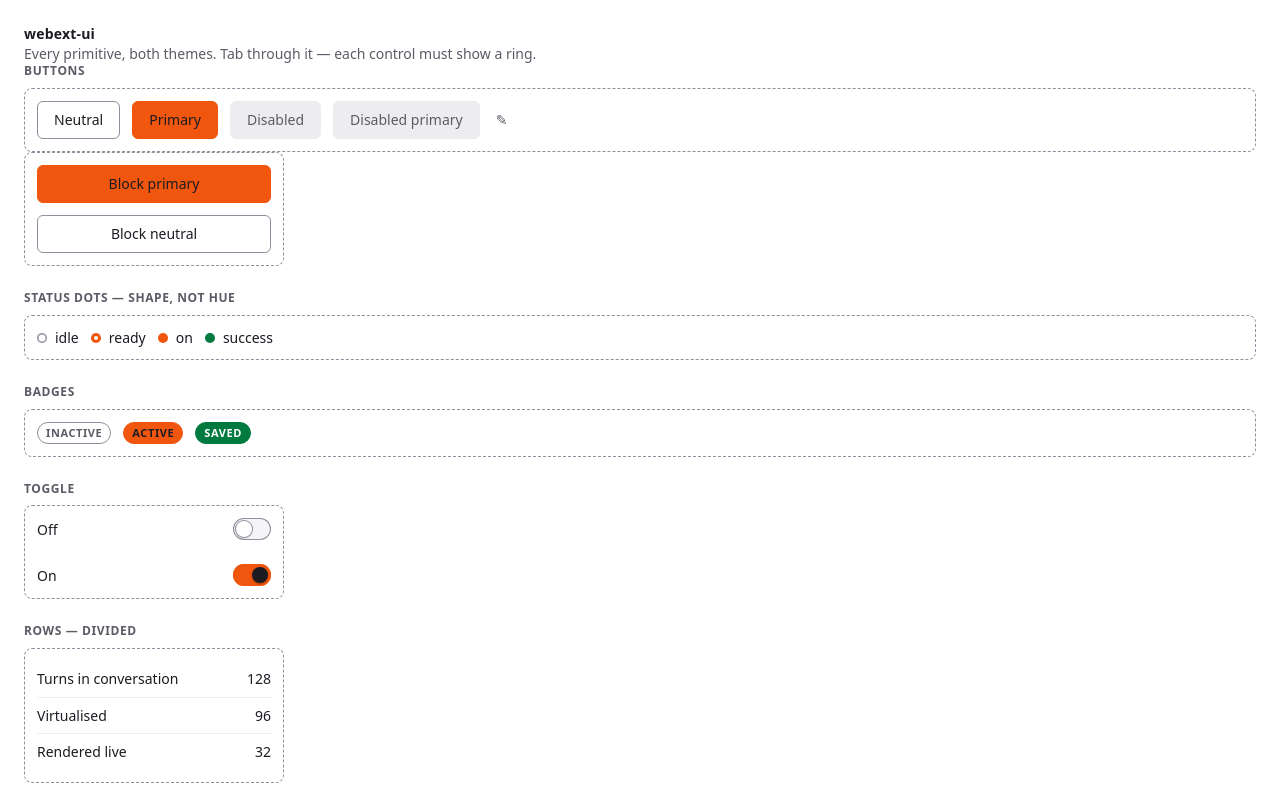
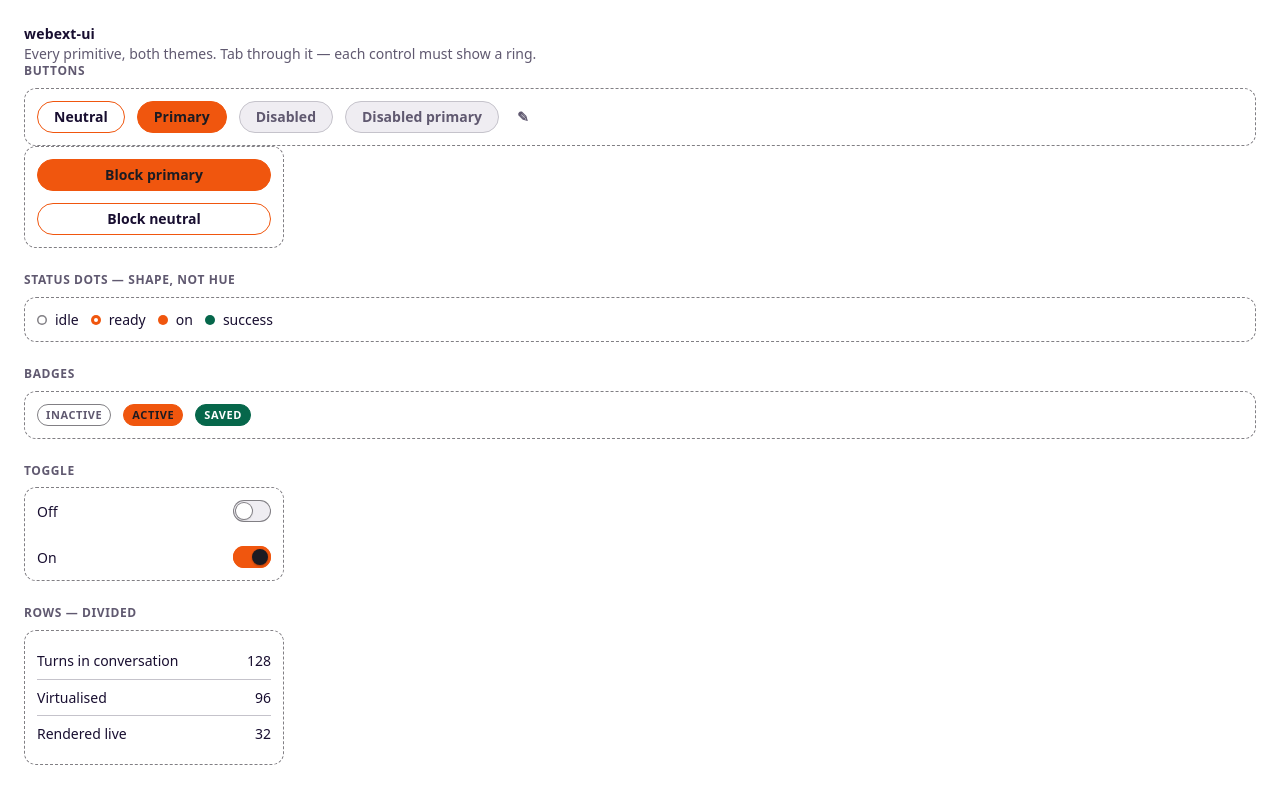
Before and after one commit to kud/webext-ui, a website: page demo/index.html in a window 1280 px wide. Shown: the top 786 px of the page. Drawn offline with Linux system fonts and the light colour scheme; files that its build step writes are made by us from their sources.

Commit message:
🎨 style(design): align to Firefox Nova design system
- Update color tokens to match Firefox Nova palette: violet-tinted greys, new foreground (#180e30), muted (#605970), faint (#817f84), and adjusted feedback colors for improved contrast
- Revise radius scale: --radius-md 6→8px, --radius-lg 8→12px, --radius-xl 12→16px to align with Nova's 8/12/16 progression
- Reduce --control-height from 38px to 32px following Nova's 32px button spec
- Redesign .btn as pill-shaped secondary button with accent border and transparent background per Nova pattern
- Update .row-bleed to inset Nova menu item style: 8px margin, rounded highlight, no dividers in .rows-divided
- Make search input pill-shaped with increased horizontal padding
- Adjust .btn-icon to round (pill radius) with improved hover state using --hover
- Update documentation in inventory.md explaining Nova alignment and pixel changes
- Fix contrast ratio values in demo HTML (6.70:1→6.64:1, 3.19:1→3.96:1) and update hint text

```diff
--- a/demo/index.html
+++ b/demo/index.html
@@ -33,6 +33,7 @@
       }
       .bench-col {
         flex-direction: column;
+        flex-wrap: nowrap;
         align-items: stretch;
         width: var(--popup-narrow);
       }
@@ -128,7 +129,7 @@
     <section class="specimen">
       <h2>Rows — full bleed, with hover-revealed controls</h2>
       <div class="bench bench-col" style="padding: 0">
-        <ul class="list rows-divided">
+        <ul class="list">
           <li class="row-bleed">
             <button class="row-main">
               <span class="dot" data-tone="on"></span>
@@ -222,7 +223,7 @@
       <h2>Text</h2>
       <div class="bench bench-col">
         <p class="status">A status line, at --muted.</p>
-        <p class="hint">A hint, 11px at --muted — 6.70:1 rather than 3.19:1.</p>
+        <p class="hint">A hint, 11px at --muted — 6.64:1 rather than 3.96:1.</p>
         <p class="state">
           An empty state.<br />Run <code>foxhop install</code> to begin.
         </p>
--- a/src/css/tokens.css
+++ b/src/css/tokens.css
@@ -7,6 +7,12 @@
  * Every colour pair below is contrast-checked. The figures in comments are
  * computed WCAG 2.1 ratios, not estimates.
  *
+ * The scale follows Firefox's Nova design (mozilla-firefox/firefox@913f1b0,
+ * toolkit/themes/shared/design-system/dist/tokens-shared.css). Values are
+ * copied, not referenced: an extension page cannot see the browser's custom
+ * properties. Each one names the Firefox token it copies. Where a Firefox value
+ * fails WCAG it is deliberately not copied, and the comment says so.
+ *
  * An extension overrides --accent and --accent-fg (together, always) in its
  * own stylesheet. Everything else is the shared scale and should not be
  * overridden without a reason worth writing down.
@@ -15,15 +21,16 @@
 :root {
   color-scheme: light dark;
 
-  /* Surfaces and text. These seven values were already identical, byte for
-     byte, in four extensions — they are recorded here rather than chosen. */
-  --bg: #ffffff;
-  --fg: #1c1b22;
-  --muted: #5b5b66; /* 6.70:1 on --bg — the lightest colour text may use */
-  --faint: #8f8f9d; /* 3.19:1 on --bg — NON-TEXT ONLY: icons, dividers, disabled */
-  --hover: #f5f5f7;
-  --border: #ededf0; /* 1.17:1 on --bg — a divider, never a control edge */
-  --border-control: #8f8f9d; /* 3.19:1 on --bg — meets WCAG 1.4.11 for control edges */
+  /* Surfaces and text. */
+  --bg: #ffffff; /* --background-color-box (light) */
+  --fg: #180e30; /* --text-color: violet-desaturated-90. 18.35:1 on --bg */
+  --muted: #605970; /* --text-color-deemphasized, fg at 69% baked to hex. 6.64:1 on --bg — the lightest colour text may use */
+  --faint: #817f84; /* gray-45 = --border-color-interactive. 3.96:1 on --bg — NON-TEXT ONLY: icons, dividers, disabled */
+  --hover: #efedf2; /* gray-10. fg 15.79:1 */
+  --border: #c5c3cb; /* --panel-separator-color, fg at 25% baked. A divider, never a control edge */
+  /* Firefox's own input border (gray-30, 2.02:1) fails WCAG 1.4.11, so the
+     control edge takes the interactive border instead. */
+  --border-control: #817f84; /* gray-45 = --border-color-interactive. 3.96:1 on --bg */
 
   /* Product identity. Override this pair per extension; the default is the
      orange shared by foxhop and smoothgpt. --accent-fg is whatever reaches
@@ -31,10 +38,10 @@
   --accent: #f0560e;
   --accent-fg: #1c1b22; /* 4.92:1 on --accent. White would be 3.48:1 and fail. */
 
-  /* Feedback. Both greens found in the fleet (#1e8e3e 4.21:1, #27ae60 2.87:1)
-     fail AA as text, so --success is introduced rather than derived. */
-  --success: #017a40; /* 5.44:1 on --bg */
-  --danger: #d70022; /* 5.37:1 on --bg */
+  /* Feedback. Firefox's green-50 (#008865) is 4.46:1 as text and misses AA,
+     so --success takes the next step down. */
+  --success: #06674b; /* green-60. 6.89:1 on --bg */
+  --danger: #c52d4f; /* red-50 = --text-color-error. 5.44:1 on --bg */
 
   /* Focus. No precedent existed anywhere in the fleet; this is invented.
      The ring is the accent, offset so it clears an accent-filled control and
@@ -66,17 +73,15 @@
   --line-loose: 1.6;
 
   /* Radii. */
-  --radius-sm: 4px;
-  --radius-md: 6px;
-  --radius-lg: 8px;
-  --radius-xl: 12px;
+  --radius-sm: 4px; /* --border-radius-xsmall */
+  --radius-md: 8px; /* --border-radius-small */
+  --radius-lg: 12px; /* --border-radius-medium = --input-text-border-radius */
+  --radius-xl: 16px; /* --border-radius-large = --panel-menuitem-border-radius */
   --radius-pill: 999px;
 
-  /* Sizing. --control-height fell out of the arithmetic rather than being
-     picked: an input at 8px/12px with 14px/1.4 text and a 1px border computes
-     to 37.6px, a button at 8px/16px lands in the same place, and the toggle
-     track was already 38px wide. */
-  --control-height: 38px;
+  /* Sizing. Nova controls are 32px tall; a button at 4px/16px padding with
+     14px/1.2 text lands there, as does a pill-shaped input. */
+  --control-height: 32px; /* --button-min-height = --size-item-large */
   --popup-narrow: 260px;
   --popup-wide: 360px;
 
@@ -88,18 +93,18 @@
 
 @media (prefers-color-scheme: dark) {
   :root {
-    --bg: #1c1b22;
-    --fg: #fbfbfe;
-    --muted: #b1b1bd; /* 8.05:1 on --bg */
-    --faint: #8f8f9d; /* 5.36:1 — still non-text only, for consistency of meaning */
-    --hover: #2b2a33;
-    --border: #2b2a33;
-    --border-control: #8f8f9d; /* 5.36:1 on --bg */
+    --bg: #171519; /* --background-color-box (dark): gray-80 */
+    --fg: #f2f0f8; /* violet-desaturated-0. 16.06:1 on --bg */
+    --muted: #aeacb3; /* fg at 69% baked. 8.08:1 on --bg */
+    --faint: #949297; /* gray-40 = --border-color-interactive. 5.89:1 — still non-text only, for consistency of meaning */
+    --hover: #312f33; /* gray-65. fg 11.73:1 */
+    --border: #4e4c51; /* fg at 25% baked */
+    --border-control: #949297; /* 5.89:1 on --bg */
 
     --accent: #ff9a3d;
     --accent-fg: #1c1b22; /* 8.09:1 on --accent */
 
-    --success: #81c995; /* 8.72:1 on --bg */
-    --danger: #ff6b6b; /* 6.16:1 on --bg */
+    --success: #90e3c6; /* green-20. 12.08:1 on --bg */
+    --danger: #ffb6bf; /* red-20. 10.97:1 on --bg */
   }
 }
--- a/src/css/webext-ui.css
+++ b/src/css/webext-ui.css
@@ -243,15 +243,24 @@ body {
   margin-top: 0;
 }
 
-/* Edge-to-edge list row for the full-bleed archetype. Works as a container
-   (<li>) or, with no children to lay out, directly on a <button>. */
+/* Nova menu items carry no separators, and a border-top on a rounded row
+   curves into its corners. Inset rows are spaced by their own padding. */
+.rows-divided > .row-bleed {
+  border-top: 0;
+}
+
+/* List row for the full-bleed archetype, shaped as a Nova menu item: inset
+   8px from the popup edge with a rounded highlight. The 8px margin plus 8px
+   padding keeps the text 16px from the edge, where it always was. Works as a
+   container (<li>) or, with no children to lay out, directly on a <button>. */
 .row-bleed {
   display: flex;
   align-items: center;
   gap: var(--space-3);
-  width: 100%;
-  padding: var(--space-2) var(--space-4);
+  margin: 0 var(--space-2);
+  padding: var(--space-2);
   border: none;
+  border-radius: var(--radius-xl);
   background: transparent;
   color: var(--fg);
   font: inherit;
@@ -263,11 +272,12 @@ body {
 }
 
 button.row-bleed {
+  width: calc(100% - 2 * var(--space-2));
   cursor: pointer;
 }
 
-/* Inset, because a full-width row touches the popup edge and an outset ring
-   loses its left and right sides outside the viewport. */
+/* Inset, because a row sits close to the popup edge and an outset ring can
+   lose its left and right sides outside the viewport. */
 .row-bleed:focus-visible {
   outline-offset: calc(var(--focus-ring-width) * -1);
 }
@@ -336,21 +346,22 @@ button.row-bleed {
 
 /* ── buttons ────────────────────────────────────────────────────────────── */
 
-/* .btn is the neutral bordered button. .btn-primary fills it with the accent,
-   .btn-block makes it full width. The fleet disagreed about which of these
-   .btn meant on its own; naming all three settles it. */
+/* .btn is the secondary button: a pill, transparent, with an accent edge, as
+   Nova draws it. .btn-primary fills it with the accent, .btn-block makes it
+   full width. The accent edge measures 3.48:1 on --bg for the default orange,
+   over the 3:1 non-text bar. */
 .btn {
   display: inline-flex;
   align-items: center;
   justify-content: center;
   gap: var(--space-2);
   min-height: var(--control-height);
-  padding: var(--space-2) var(--space-4);
-  border: 1px solid var(--border-control);
-  border-radius: var(--radius-md);
-  background: var(--bg);
+  padding: var(--space-1) var(--space-4);
+  border: 1px solid var(--accent);
+  border-radius: var(--radius-pill);
+  background: transparent;
   color: var(--fg);
-  font: 500 var(--text-base) / var(--line-tight) var(--font-sans);
+  font: 600 var(--text-base) / var(--line-tight) var(--font-sans);
   cursor: pointer;
   transition: background var(--dur-fast) var(--ease);
 }
@@ -359,12 +370,12 @@ button.row-bleed {
   background: var(--hover);
 }
 
-/* --muted, not --faint. Disabled controls are WCAG-exempt, so --faint at
-   2.73:1 was not a failure — but 5.74:1 costs a token swap and the label
-   becomes readable. */
+/* --muted on --hover, not --faint. Disabled controls are WCAG-exempt, but
+   5.72:1 costs a token swap and the label becomes readable. --border is too
+   firm a fill for this: muted on it is 3.81:1. */
 .btn:disabled {
   border-color: var(--border);
-  background: var(--border);
+  background: var(--hover);
   color: var(--muted);
   cursor: default;
 }
@@ -390,7 +401,7 @@ button.row-bleed {
 
 .btn-primary:disabled {
   border-color: var(--border);
-  background: var(--border);
+  background: var(--hover);
   color: var(--muted);
   filter: none;
 }
@@ -404,9 +415,9 @@ button.row-bleed {
 .btn-icon {
   flex: none;
   min-height: 0;
-  padding: var(--space-1);
+  padding: 6px;
   border: none;
-  border-radius: var(--radius-sm);
+  border-radius: var(--radius-pill);
   background: transparent;
   color: var(--muted);
   font-size: var(--text-base);
@@ -415,7 +426,7 @@ button.row-bleed {
 }
 
 .btn-icon:hover {
-  background: var(--border);
+  background: var(--hover);
   color: var(--fg);
 }
 
@@ -433,12 +444,18 @@ button.row-bleed {
 ) {
   width: 100%;
   min-height: var(--control-height);
-  padding: var(--space-2) var(--space-3);
+  padding: var(--space-1) var(--space-3);
   border: 1px solid var(--border-control);
-  border-radius: var(--radius-md);
+  border-radius: var(--radius-lg);
   background: var(--bg);
   color: var(--fg);
   font: var(--text-base) / var(--line-base) var(--font-sans);
+}
+
+/* Nova's search field is a pill. */
+:where(input[type="search"]) {
+  border-radius: var(--radius-pill);
+  padding-inline: var(--space-4);
 }
 
 :where(input, select, textarea)::placeholder {
@@ -606,8 +623,8 @@ button.row-bleed {
 }
 
 /* --bg as the text colour flips correctly with the theme: white on the dark
-   green in light mode (5.44:1), ink on the light green in dark mode (8.72:1).
-   White in both would measure 1.96:1 against the dark-mode green. */
+   green in light mode (6.89:1), ink on the light green in dark mode (12.08:1).
+   White in both would measure 1.5:1 against the dark-mode green. */
 .badge-success {
   border-color: var(--success);
   background: var(--success);
```
Also changed, not shown: design/inventory.md (+8 -6 lines).
